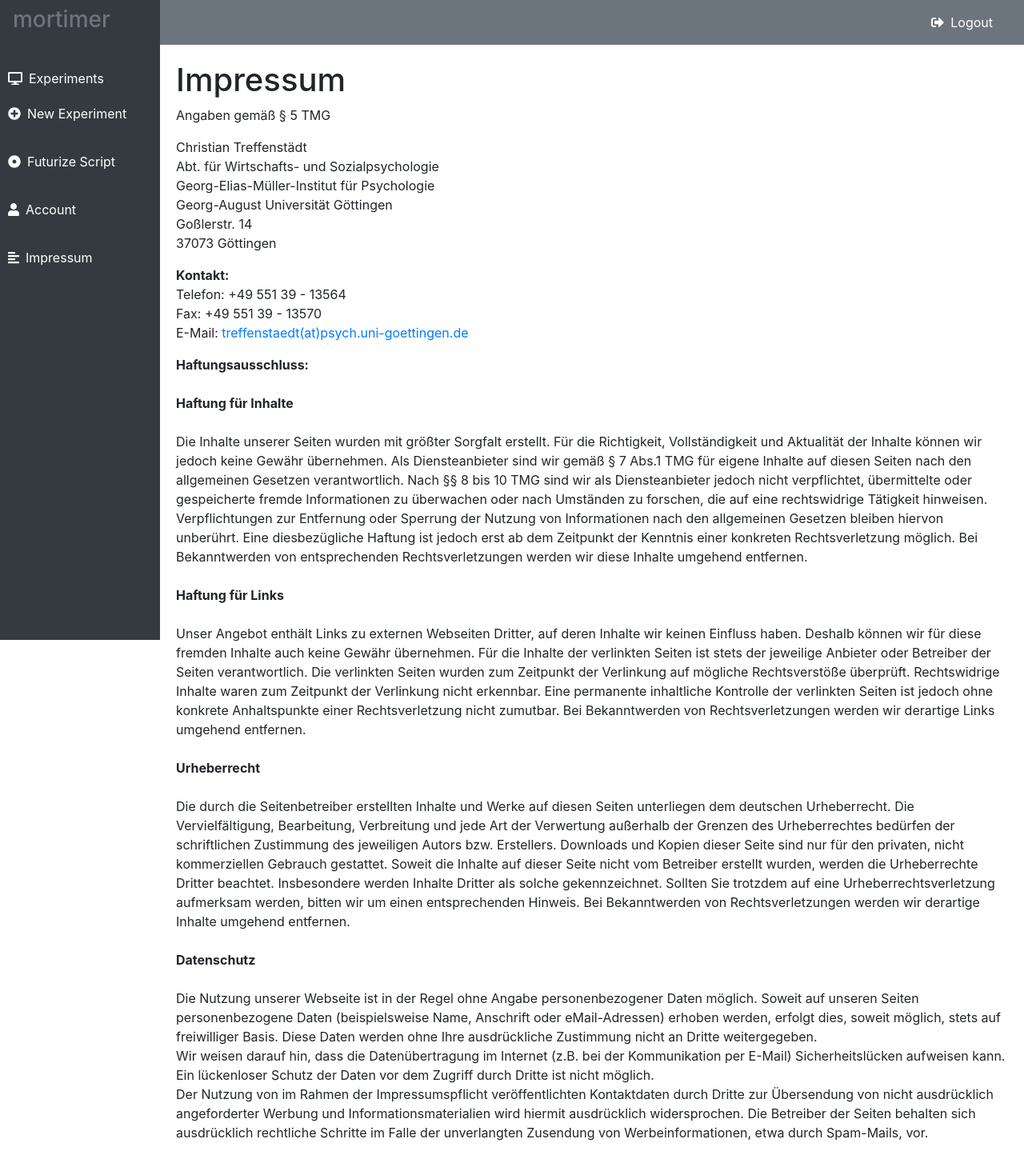
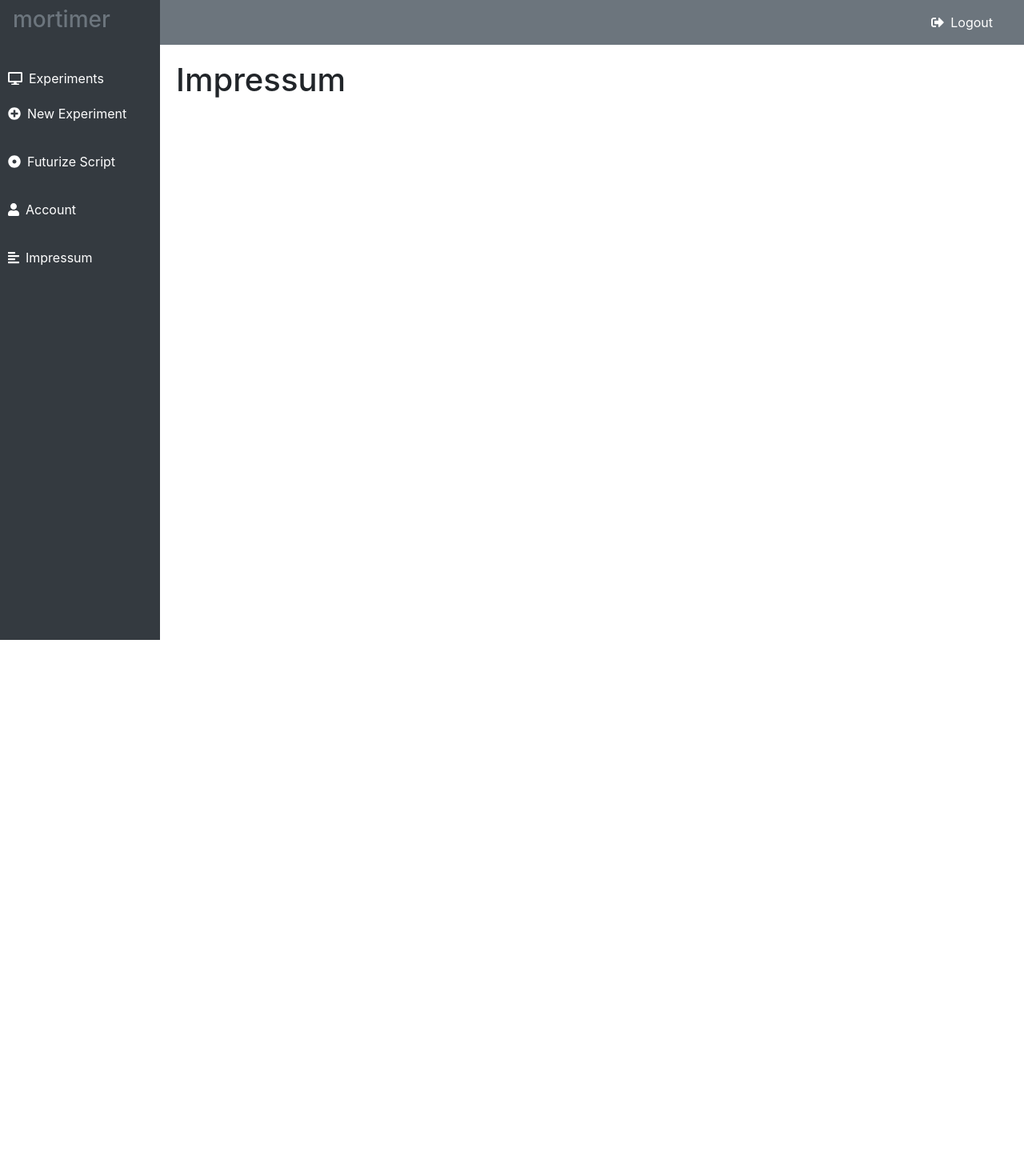
Before and after one commit to ctreffe/mortimer, a Flask app: page /impressum in a window 1280 px wide. Shown: the whole page at 80% size. After the commit the page ends 800 px from the top, so only its background shows below. Run offline with Flask 2, Linux system fonts and the light colour scheme; some libraries are stand-ins or nearby versions.

Commit message:
Update impressum.html

```diff
--- a/mortimer/templates/impressum.html
+++ b/mortimer/templates/impressum.html
@@ -2,24 +2,7 @@
 
 {% block content %}
 
-<div class='impressum'><h1>Impressum</h1><p>Angaben gemäß § 5 TMG</p><p>Christian Treffenstädt <br>
-Abt. für Wirtschafts- und Sozialpsychologie<br>
-Georg-Elias-Müller-Institut für Psychologie<br>
-Georg-August Universität Göttingen<br>
-Goßlerstr. 14<br>
-37073 Göttingen <br>
-</p>
-</p><p><strong>Kontakt:</strong> <br>
-Telefon: +49 551 39 - 13564<br>
-Fax: +49 551 39 - 13570<br>
-E-Mail: <a href='mailto:treffenstaedt@psych.uni-goettingen.de'>treffenstaedt(at)psych.uni-goettingen.de</a></br></p><p><p><strong>Haftungsausschluss: </strong><br><br><strong>Haftung für Inhalte</strong><br><br>
-Die Inhalte unserer Seiten wurden mit größter Sorgfalt erstellt. Für die Richtigkeit, Vollständigkeit und Aktualität der Inhalte können wir jedoch keine Gewähr übernehmen. Als Diensteanbieter sind wir gemäß § 7 Abs.1 TMG für eigene Inhalte auf diesen Seiten nach den allgemeinen Gesetzen verantwortlich. Nach §§ 8 bis 10 TMG sind wir als Diensteanbieter jedoch nicht verpflichtet, übermittelte oder gespeicherte fremde Informationen zu überwachen oder nach Umständen zu forschen, die auf eine rechtswidrige Tätigkeit hinweisen. Verpflichtungen zur Entfernung oder Sperrung der Nutzung von Informationen nach den allgemeinen Gesetzen bleiben hiervon unberührt. Eine diesbezügliche Haftung ist jedoch erst ab dem Zeitpunkt der Kenntnis einer konkreten Rechtsverletzung möglich. Bei Bekanntwerden von entsprechenden Rechtsverletzungen werden wir diese Inhalte umgehend entfernen.<br><br><strong>Haftung für Links</strong><br><br>
-Unser Angebot enthält Links zu externen Webseiten Dritter, auf deren Inhalte wir keinen Einfluss haben. Deshalb können wir für diese fremden Inhalte auch keine Gewähr übernehmen. Für die Inhalte der verlinkten Seiten ist stets der jeweilige Anbieter oder Betreiber der Seiten verantwortlich. Die verlinkten Seiten wurden zum Zeitpunkt der Verlinkung auf mögliche Rechtsverstöße überprüft. Rechtswidrige Inhalte waren zum Zeitpunkt der Verlinkung nicht erkennbar. Eine permanente inhaltliche Kontrolle der verlinkten Seiten ist jedoch ohne konkrete Anhaltspunkte einer Rechtsverletzung nicht zumutbar. Bei Bekanntwerden von Rechtsverletzungen werden wir derartige Links umgehend entfernen.<br><br><strong>Urheberrecht</strong><br><br>
-Die durch die Seitenbetreiber erstellten Inhalte und Werke auf diesen Seiten unterliegen dem deutschen Urheberrecht. Die Vervielfältigung, Bearbeitung, Verbreitung und jede Art der Verwertung außerhalb der Grenzen des Urheberrechtes bedürfen der schriftlichen Zustimmung des jeweiligen Autors bzw. Erstellers. Downloads und Kopien dieser Seite sind nur für den privaten, nicht kommerziellen Gebrauch gestattet. Soweit die Inhalte auf dieser Seite nicht vom Betreiber erstellt wurden, werden die Urheberrechte Dritter beachtet. Insbesondere werden Inhalte Dritter als solche gekennzeichnet. Sollten Sie trotzdem auf eine Urheberrechtsverletzung aufmerksam werden, bitten wir um einen entsprechenden Hinweis. Bei Bekanntwerden von Rechtsverletzungen werden wir derartige Inhalte umgehend entfernen.<br><br><strong>Datenschutz</strong><br><br>
-Die Nutzung unserer Webseite ist in der Regel ohne Angabe personenbezogener Daten möglich. Soweit auf unseren Seiten personenbezogene Daten (beispielsweise Name, Anschrift oder eMail-Adressen) erhoben werden, erfolgt dies, soweit möglich, stets auf freiwilliger Basis. Diese Daten werden ohne Ihre ausdrückliche Zustimmung nicht an Dritte weitergegeben. <br>
-Wir weisen darauf hin, dass die Datenübertragung im Internet (z.B. bei der Kommunikation per E-Mail) Sicherheitslücken aufweisen kann. Ein lückenloser Schutz der Daten vor dem Zugriff durch Dritte ist nicht möglich. <br>
-Der Nutzung von im Rahmen der Impressumspflicht veröffentlichten Kontaktdaten durch Dritte zur Übersendung von nicht ausdrücklich angeforderter Werbung und Informationsmaterialien wird hiermit ausdrücklich widersprochen. Die Betreiber der Seiten behalten sich ausdrücklich rechtliche Schritte im Falle der unverlangten Zusendung von Werbeinformationen, etwa durch Spam-Mails, vor.<br>
-</p>
+<div class='impressum'><h1>Impressum</h1>
  </div>
 
 
```
